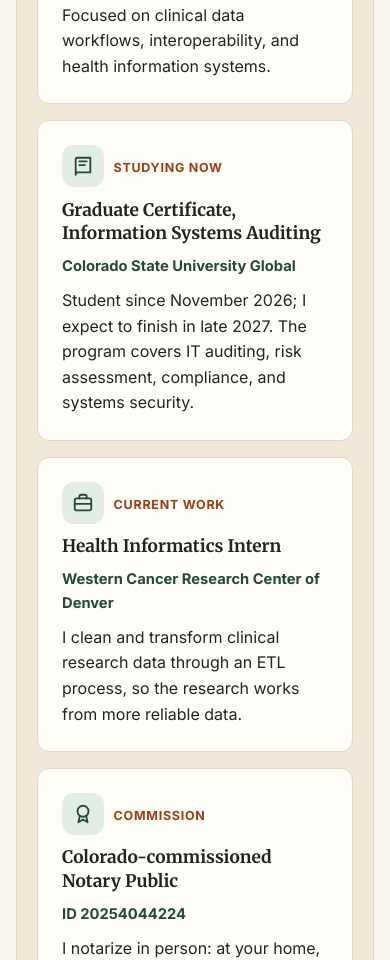
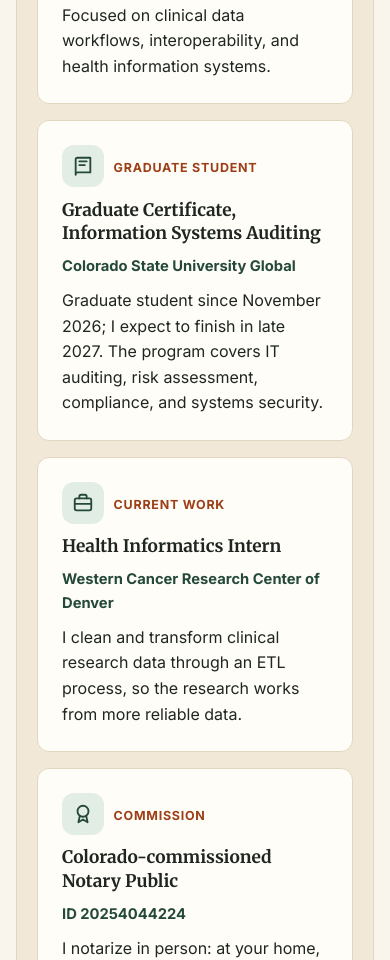
Before and after one commit to dquint32/quintana-notary-signing, a plain HTML site: page about.html in a window 390 px wide. Shown: the part 2263-3223 px from the top of the page. Drawn offline with Linux system fonts and the light colour scheme.

Commit message:
Add CSU Global graduate certificate (graduate student) to About page
- About page, "School and work": new 4th card in English and Spanish. Label "Graduate student" / "Estudiante de posgrado". Graduate Certificate in Information Systems Auditing, Colorado State University Global. Graduate student since November 2026, expected to finish late 2027.
- The section's grid now fits 4 cards: 4 across on desktop, 2x2 on tablets.
- README: education list updated.
- Ran build_es.py (es/ pages and sitemap.xml rebuilt).

```diff
--- a/about.html
+++ b/about.html
@@ -202,10 +202,10 @@
                 <p id="edu-p1-es" style="display:none;">Me enfoqué en flujos de datos clínicos, interoperabilidad y sistemas de información de salud.</p><p id="edu-p1-en">Focused on clinical data workflows, interoperability, and health information systems.</p>
             </article>
             <article class="about-card ">
-                <div class="about-card-head"><span class="about-ico-wrap"><svg class="about-ico" viewBox="0 0 24 24" fill="none" stroke="currentColor" stroke-width="2" stroke-linecap="round" stroke-linejoin="round" aria-hidden="true"><path d="M4 19.5V5a2 2 0 0 1 2-2h14v16H6.5A2.5 2.5 0 0 0 4 21.5z"/><path d="M8 7h8M8 11h6"/></svg></span><p class="about-kicker"><span id="edu-k4-es" style="display:none;">Estudiando ahora</span><span id="edu-k4-en">Studying now</span></p></div>
+                <div class="about-card-head"><span class="about-ico-wrap"><svg class="about-ico" viewBox="0 0 24 24" fill="none" stroke="currentColor" stroke-width="2" stroke-linecap="round" stroke-linejoin="round" aria-hidden="true"><path d="M4 19.5V5a2 2 0 0 1 2-2h14v16H6.5A2.5 2.5 0 0 0 4 21.5z"/><path d="M8 7h8M8 11h6"/></svg></span><p class="about-kicker"><span id="edu-k4-es" style="display:none;">Estudiante de posgrado</span><span id="edu-k4-en">Graduate student</span></p></div>
                 <h3 id="edu-t4-es" class="about-card-title" style="display:none;">Certificado de posgrado en Auditoría de Sistemas de Información</h3><h3 id="edu-t4-en" class="about-card-title">Graduate Certificate, Information Systems Auditing</h3>
                 <p class="about-org">Colorado State University Global</p>
-                <p id="edu-p4-es" style="display:none;">Estudiante desde noviembre de 2026; espero terminar a finales de 2027. El programa cubre auditoría de TI, evaluación de riesgos, cumplimiento y seguridad de sistemas.</p><p id="edu-p4-en">Student since November 2026; I expect to finish in late 2027. The program covers IT auditing, risk assessment, compliance, and systems security.</p>
+                <p id="edu-p4-es" style="display:none;">Estudiante de posgrado desde noviembre de 2026; espero terminar a finales de 2027. El programa cubre auditoría de TI, evaluación de riesgos, cumplimiento y seguridad de sistemas.</p><p id="edu-p4-en">Graduate student since November 2026; I expect to finish in late 2027. The program covers IT auditing, risk assessment, compliance, and systems security.</p>
             </article>
             <article class="about-card ">
                 <div class="about-card-head"><span class="about-ico-wrap"><svg class="about-ico" viewBox="0 0 24 24" fill="none" stroke="currentColor" stroke-width="2" stroke-linecap="round" stroke-linejoin="round" aria-hidden="true"><rect x="3" y="7" width="18" height="13" rx="2"/><path d="M8 7V5a2 2 0 0 1 2-2h4a2 2 0 0 1 2 2v2M3 13h18"/></svg></span><p class="about-kicker"><span id="edu-k2-es" style="display:none;">Trabajo actual</span><span id="edu-k2-en">Current work</span></p></div>
```
Also changed, not shown: es/about.html (+2 -2 lines), 1 other file.
